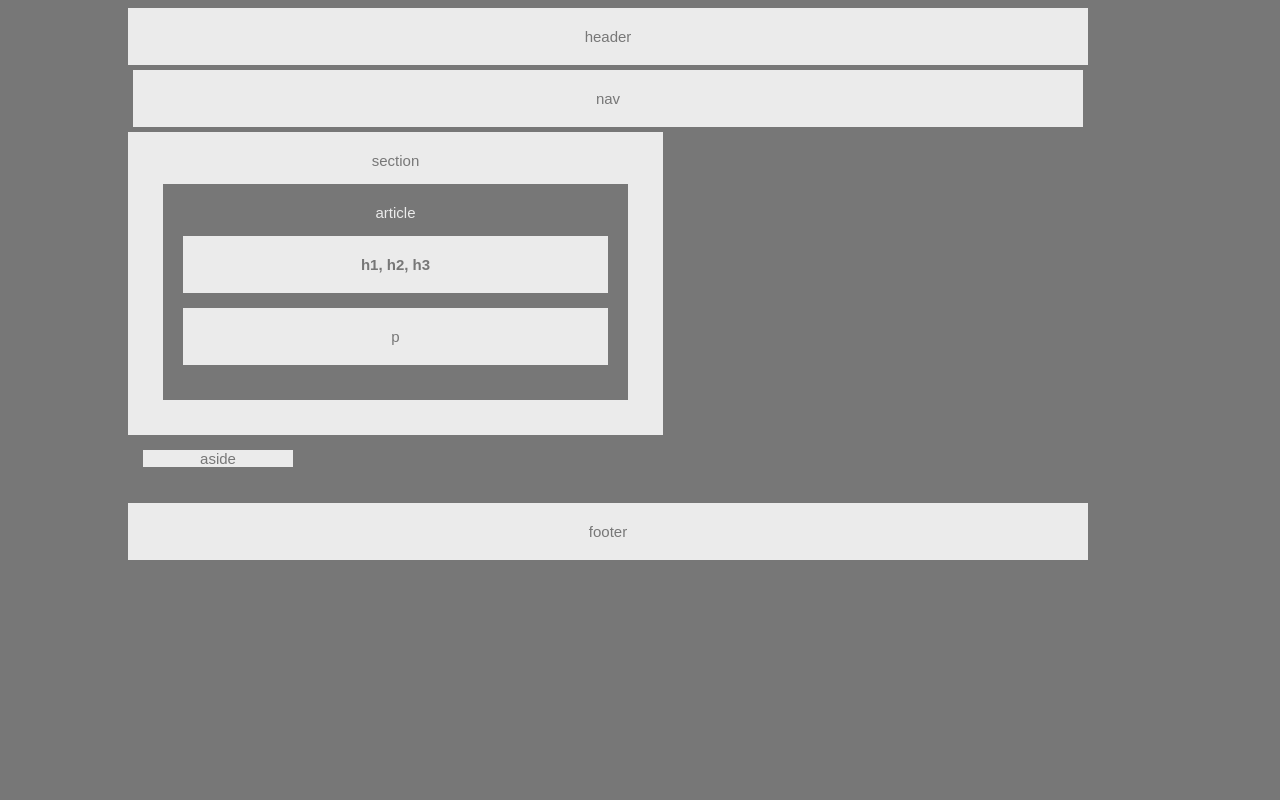
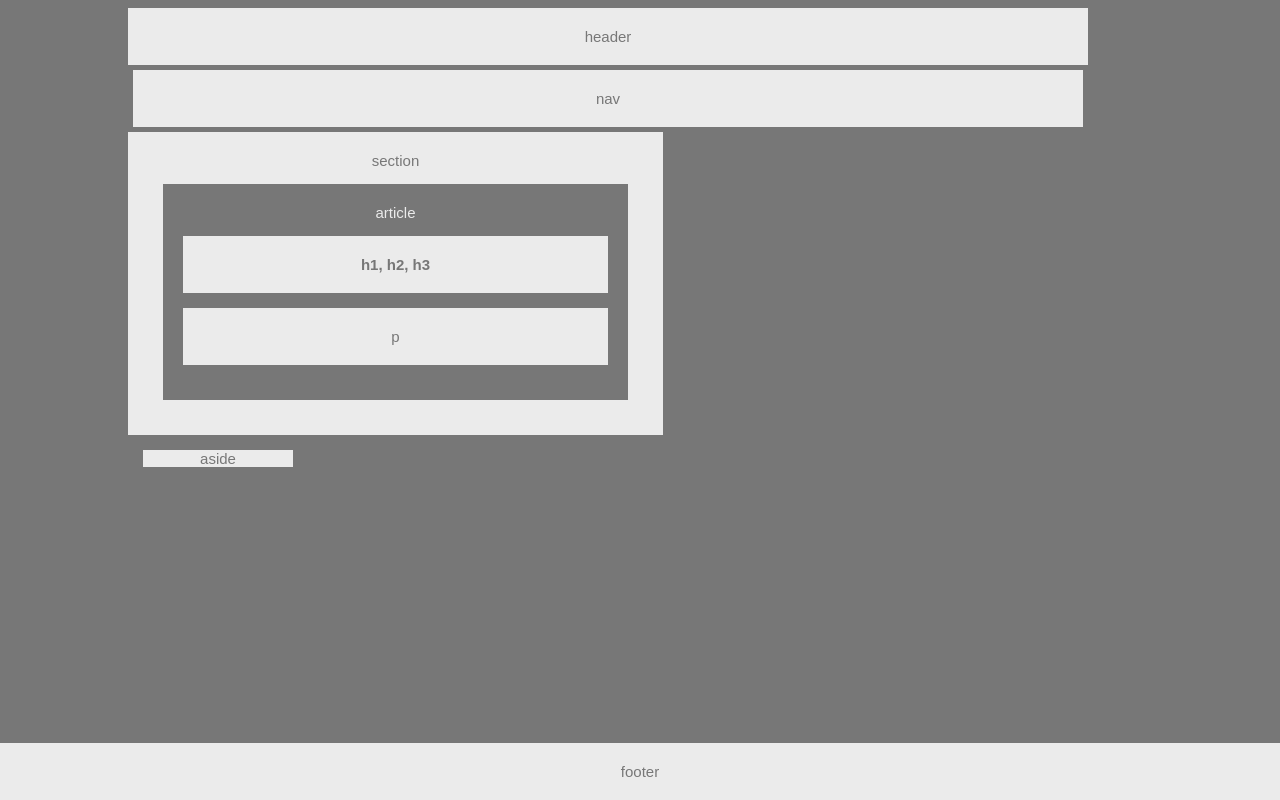
Before and after one commit to ReyDiaz33/Hw-Wireframe, a plain HTML site: page index.html in a window 1280 px wide. Drawn offline with Linux system fonts and the light colour scheme.

Commit message:
hw3-wireframe

```diff
--- a/style.css
+++ b/style.css
@@ -74,6 +74,9 @@ footer{
     text-align: center;
     font-size: 15px;
     padding: 20px;
+    position: absolute;
+    left: 0 ; right: 0; bottom: 0;
+    height:[footer-height]
 
 
 
```
Also changed, not shown: index.html (+3 -1 lines).
